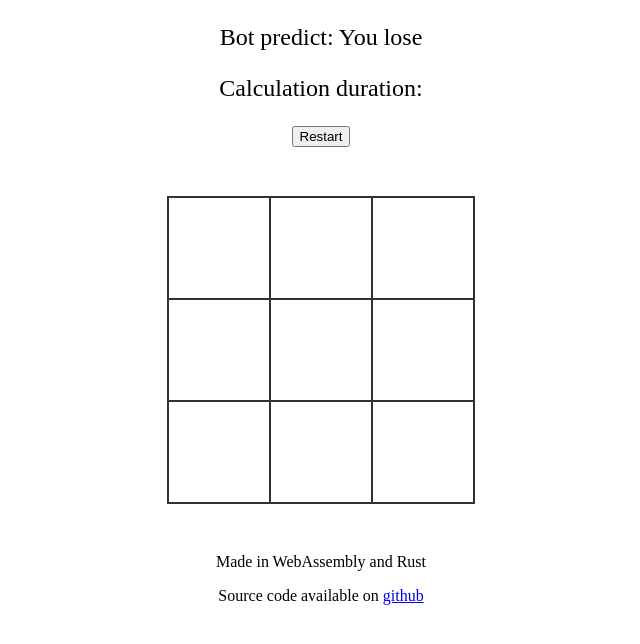
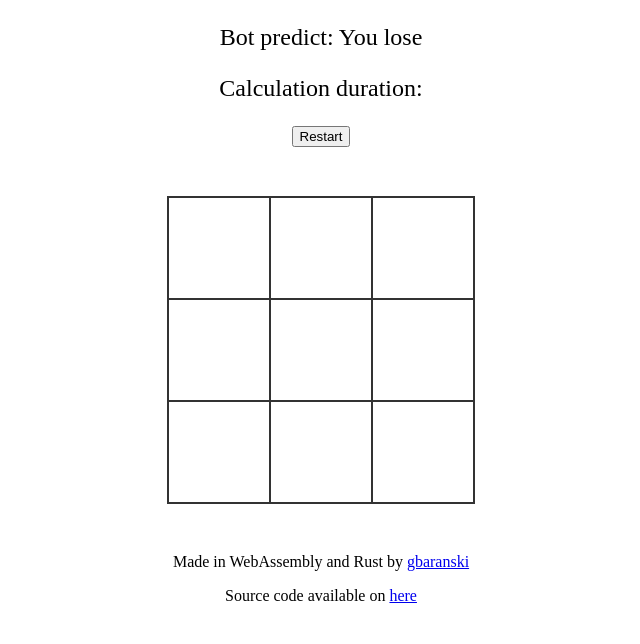
Before and after one commit to gbaranski/impossibletictactoe, a website built with webpack: page site/index.html in a window 1280 px wide. Shown: the whole page, without its empty margins (319-959 px from the left). Built offline with nearby package versions, Linux system fonts and the light colour scheme.

Commit message:
feat: add link to gh

```diff
--- a/site/index.html
+++ b/site/index.html
@@ -52,10 +52,10 @@
 
     <footer>
       <p>
-        Made in WebAssembly and Rust
+        Made in WebAssembly and Rust by <a href="https://github.com/gbaranski" target="__blank">gbaranski</a>
       </p>
       <p>
-        Source code available on <a href="https://github.com/gbaranski/impossibletictactoe">github</a>
+        Source code available on <a href="https://github.com/gbaranski/impossibletictactoe" target="__blank">here</a>
       </p>
     </footer>
   </body>
```
